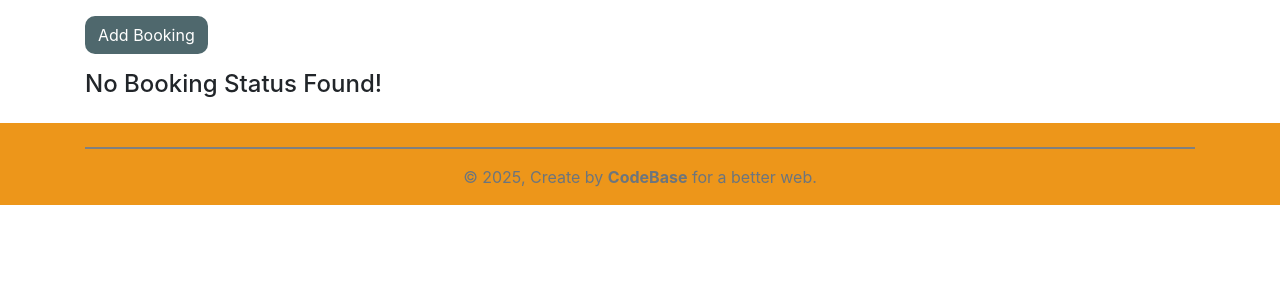
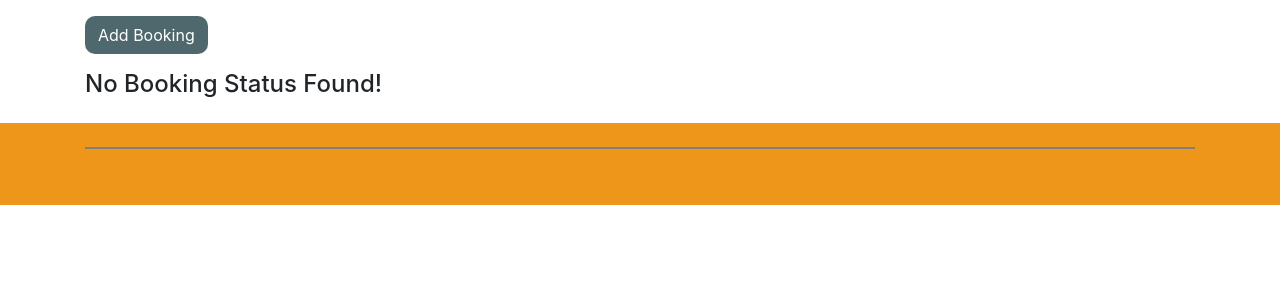
Before and after one commit to abrarhassan7809/tourguest_website, a FastAPI app: template templates/booking.html in a window 1280 px wide. Shown: the part 76-376 px from the top of the page. Run offline with FastAPI, Linux system fonts and the light colour scheme; the template is opened without the code that fills it, so the values that code supplies are empty; some libraries are stand-ins or nearby versions.

Commit message:
remove footer detail

```diff
--- a/templates/add_booking.html
+++ b/templates/add_booking.html
@@ -190,9 +190,7 @@
             <hr style="border: 1px solid gray;">
             <div class="row m-0" style="height: 40px;">
                 <div class="col-md-12">
-                    <div class="copyright text-center text-sm text-muted text-lg-start">
-                    © 2025, Create by <a class="font-weight-bold">CodeBase</a> for a better web.
-                  </div>
+                    <div class="copyright text-center text-sm text-white text-lg-start"></div>
                 </div>
             </div>
         </div>
--- a/templates/add_booking_days.html
+++ b/templates/add_booking_days.html
@@ -183,9 +183,7 @@
             <hr style="border: 1px solid gray;">
             <div class="row m-0" style="height: 40px;">
                 <div class="col-md-12">
-                    <div class="copyright text-center text-sm text-muted text-lg-start">
-                    © 2025, Create by <a class="font-weight-bold">CodeBase</a> for a better web.
-                  </div>
+                    <div class="copyright text-center text-sm text-white text-lg-start"></div>
                 </div>
             </div>
         </div>
--- a/templates/add_booking_status.html
+++ b/templates/add_booking_status.html
@@ -205,9 +205,7 @@
             <hr style="border: 1px solid gray;">
             <div class="row m-0" style="height: 40px;">
                 <div class="col-md-12">
-                    <div class="copyright text-center text-sm text-muted text-lg-start">
-                    © 2025, Create by <a class="font-weight-bold">CodeBase</a> for a better web.
-                  </div>
+                    <div class="copyright text-center text-sm text-white text-lg-start"></div>
                 </div>
             </div>
         </div>
--- a/templates/add_home_images.html
+++ b/templates/add_home_images.html
@@ -194,9 +194,7 @@
             <hr style="border: 1px solid gray;">
             <div class="row m-0" style="height: 40px;">
                 <div class="col-md-12">
-                    <div class="copyright text-center text-sm text-muted text-lg-start">
-                    © 2025, Create by <a class="font-weight-bold">CodeBase</a> for a better web.
-                  </div>
+                    <div class="copyright text-center text-sm text-white text-lg-start"></div>
                 </div>
             </div>
         </div>
--- a/templates/add_user.html
+++ b/templates/add_user.html
@@ -254,9 +254,7 @@
             <hr style="border: 1px solid gray;">
             <div class="row m-0" style="height: 40px;">
                 <div class="col-md-12">
-                    <div class="copyright text-center text-sm text-muted text-lg-start">
-                    © 2025, Create by <a class="font-weight-bold">CodeBase</a> for a better web.
-                  </div>
+                    <div class="copyright text-center text-sm text-white text-lg-start"></div>
                 </div>
             </div>
         </div>
--- a/templates/base.html
+++ b/templates/base.html
@@ -247,9 +247,7 @@
             <hr style="border: 1px solid gray;">
             <div class="row m-0" style="height: 40px;">
                 <div class="col-md-12">
-                    <div class="copyright text-center text-sm text-muted text-lg-start">
-                    © 2025, Create by <a class="font-weight-bold">CodeBase</a> for a better web.
-                  </div>
+                    <div class="copyright text-center text-sm text-white text-lg-start"></div>
                 </div>
             </div>
         </div>
--- a/templates/booking.html
+++ b/templates/booking.html
@@ -192,9 +192,7 @@
             <hr style="border: 1px solid gray;">
             <div class="row m-0" style="height: 40px;">
                 <div class="col-md-12">
-                    <div class="copyright text-center text-sm text-muted text-lg-start">
-                    © 2025, Create by <a class="font-weight-bold">CodeBase</a> for a better web.
-                  </div>
+                    <div class="copyright text-center text-sm text-white text-lg-start"></div>
                 </div>
             </div>
         </div>
--- a/templates/booking_detail.html
+++ b/templates/booking_detail.html
@@ -192,9 +192,7 @@
             <hr style="border: 1px solid gray;">
             <div class="row m-0" style="height: 40px;">
                 <div class="col-md-12">
-                    <div class="copyright text-center text-sm text-muted text-lg-start">
-                    © 2025, Create by <a class="font-weight-bold">CodeBase</a> for a better web.
-                  </div>
+                    <div class="copyright text-center text-sm text-white text-lg-start">© 2025</div>
                 </div>
             </div>
         </div>
--- a/templates/booking_status.html
+++ b/templates/booking_status.html
@@ -232,9 +232,7 @@
             <hr style="border: 1px solid gray;">
             <div class="row m-0" style="height: 40px;">
                 <div class="col-md-12">
-                    <div class="copyright text-center text-sm text-muted text-lg-start">
-                    © 2025, Create by <a class="font-weight-bold">CodeBase</a> for a better web.
-                  </div>
+                    <div class="copyright text-center text-sm text-white text-lg-start"></div>
                 </div>
             </div>
         </div>
--- a/templates/edit_booking.html
+++ b/templates/edit_booking.html
@@ -198,9 +198,7 @@
             <hr style="border: 1px solid gray;">
             <div class="row m-0" style="height: 40px;">
                 <div class="col-md-12">
-                    <div class="copyright text-center text-sm text-muted text-lg-start">
-                    © 2025, Create by <a class="font-weight-bold">CodeBase</a> for a better web.
-                  </div>
+                    <div class="copyright text-center text-sm text-white text-lg-start"></div>
                 </div>
             </div>
         </div>
--- a/templates/edit_booking_days.html
+++ b/templates/edit_booking_days.html
@@ -182,9 +182,7 @@
             <hr style="border: 1px solid gray;">
             <div class="row m-0" style="height: 40px;">
                 <div class="col-md-12">
-                    <div class="copyright text-center text-sm text-muted text-lg-start">
-                    © 2025, Create by <a class="font-weight-bold">CodeBase</a> for a better web.
-                  </div>
+                    <div class="copyright text-center text-sm text-white text-lg-start"></div>
                 </div>
             </div>
         </div>
--- a/templates/update_booking.html
+++ b/templates/update_booking.html
@@ -196,9 +196,7 @@
             <hr style="border: 1px solid gray;">
             <div class="row m-0" style="height: 40px;">
                 <div class="col-md-12">
-                    <div class="copyright text-center text-sm text-muted text-lg-start">
-                    © 2025, Create by <a class="font-weight-bold">CodeBase</a> for a better web.
-                  </div>
+                    <div class="copyright text-center text-sm text-white text-lg-start"></div>
                 </div>
             </div>
         </div>
--- a/templates/update_profile.html
+++ b/templates/update_profile.html
@@ -182,9 +182,7 @@
             <hr style="border: 1px solid gray;">
             <div class="row m-0" style="height: 40px;">
                 <div class="col-md-12">
-                    <div class="copyright text-center text-sm text-muted text-lg-start">
-                    © 2025, Create by <a class="font-weight-bold">CodeBase</a> for a better web.
-                  </div>
+                    <div class="copyright text-center text-sm text-white text-lg-start"></div>
                 </div>
             </div>
         </div>
--- a/templates/users.html
+++ b/templates/users.html
@@ -243,9 +243,7 @@
             <hr style="border: 1px solid gray;">
             <div class="row m-0" style="height: 40px;">
                 <div class="col-md-12">
-                    <div class="copyright text-center text-sm text-muted text-lg-start">
-                    © 2025, Create by <a class="font-weight-bold">CodeBase</a> for a better web.
-                  </div>
+                    <div class="copyright text-center text-sm text-white text-lg-start"></div>
                 </div>
             </div>
         </div>
```
